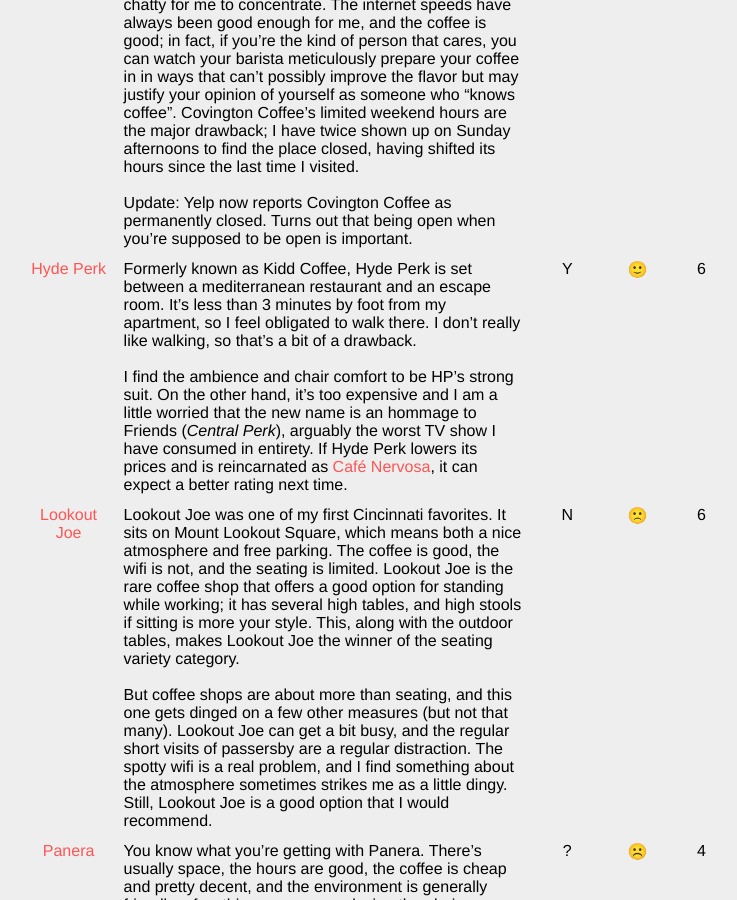
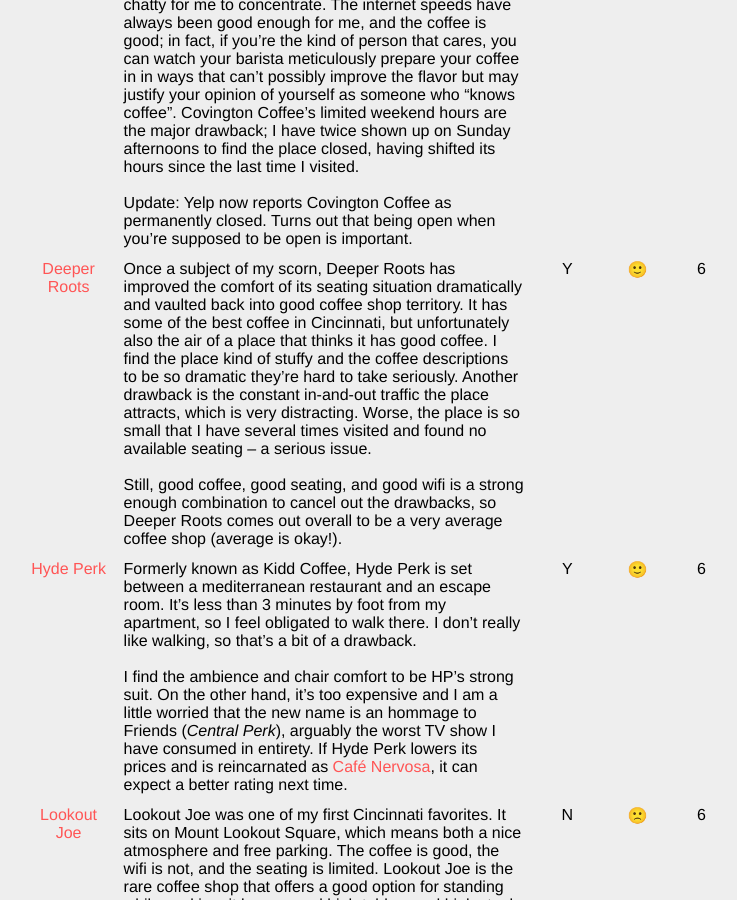
Before and after one commit to eswan18/ethanswan.com, a Jekyll site: the page built from coffee_shops.md, in a window 1280 px wide and 900 px high, scrolled down 1285 px. Shown: the whole window, without its empty margins (264-1001 px from the left). Built offline with Jekyll 4.4.1, drawn with Linux system fonts in a browser that asks for light colours.

Commit message:
added Deeper Roots to coffee shops

```diff
--- a/coffee_shops.md
+++ b/coffee_shops.md
@@ -21,6 +21,8 @@
 | - | - | - |
 | Covington Coffee | Unexpectedly reasonably-priced for a non-chain, Covington Coffee is a very small shop just off Route 71 in Northern Kentucky. The ambience is great, although I have found the employees can occasionally be a bit too chatty for me to concentrate. The internet speeds have always been good enough for me, and the coffee is good; in fact, if you're the kind of person that cares, you can watch your barista meticulously prepare your coffee in in ways that can't possibly improve the flavor but may justify your opinion of yourself as someone who "knows coffee". Covington Coffee's limited weekend hours are the major drawback; I have twice shown up on Sunday afternoons to find the place closed, having shifted its hours since the last time I visited.<br><br>Update: Yelp now reports Covington Coffee as permanently closed. Turns out that being open when you're supposed to be open is important. | ? | 🙂 | 7 |
 | - | - | - |
+| [Deeper Roots](https://www.deeperrootscoffee.com/) | Once a subject of my scorn, Deeper Roots has improved the comfort of its seating situation dramatically and vaulted back into good coffee shop territory. It has some of the best coffee in Cincinnati, but unfortunately also the air of a place that thinks it has good coffee. I find the place kind of stuffy and the coffee descriptions to be so dramatic they're hard to take seriously. Another drawback is the constant in-and-out traffic the place attracts, which is very distracting. Worse, the place is so small that I have several times visited and found no available seating -- a serious issue.<br><br>Still, good coffee, good seating, and good wifi is a strong enough combination to cancel out the drawbacks, so Deeper Roots comes out overall to be a very average coffee shop (average is okay!).| Y | 🙂 | 6 |
+| - | - | - |
 | [Hyde Perk](https://www.hydeperkcoffee.com/) | Formerly known as Kidd Coffee, Hyde Perk is set between a mediterranean restaurant and an escape room. It's less than 3 minutes by foot from my apartment, so I feel obligated to walk there. I don't really like walking, so that's a bit of a drawback.<br><br>I find the ambience and chair comfort to be HP's strong suit. On the other hand, it's too expensive and I am a little worried that the new name is an hommage to Friends (*Central Perk*), arguably the worst TV show I have consumed in entirety. If Hyde Perk lowers its prices and is reincarnated as [Café Nervosa](http://thecheersfrasier.wikia.com/wiki/Caf%C3%A9_Nervosa), it can expect a better rating next time. | Y | 🙂 | 6 |
 | - | - | - |
 | [Lookout Joe](http://www.lookoutjoe.com/) | Lookout Joe was one of my first Cincinnati favorites. It sits on Mount Lookout Square, which means both a nice atmosphere and free parking. The coffee is good, the wifi is not, and the seating is limited. Lookout Joe is the rare coffee shop that offers a good option for standing while working; it has several high tables, and high stools if sitting is more your style. This, along with the outdoor tables, makes Lookout Joe the winner of the seating variety category.<br><br>But coffee shops are about more than seating, and this one gets dinged on a few other measures (but not that many). Lookout Joe can get a bit busy, and the regular short visits of passersby are a regular distraction. The spotty wifi is a real problem, and I find something about the atmosphere sometimes strikes me as a little dingy. Still, Lookout Joe is a good option that I would recommend. | N | 🙁 | 6 |
```
